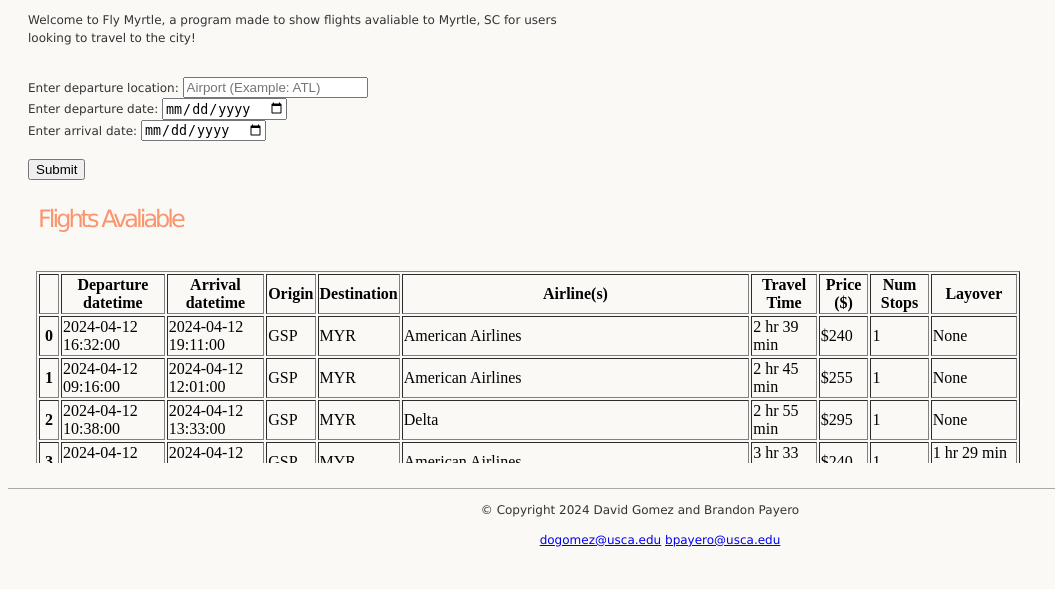
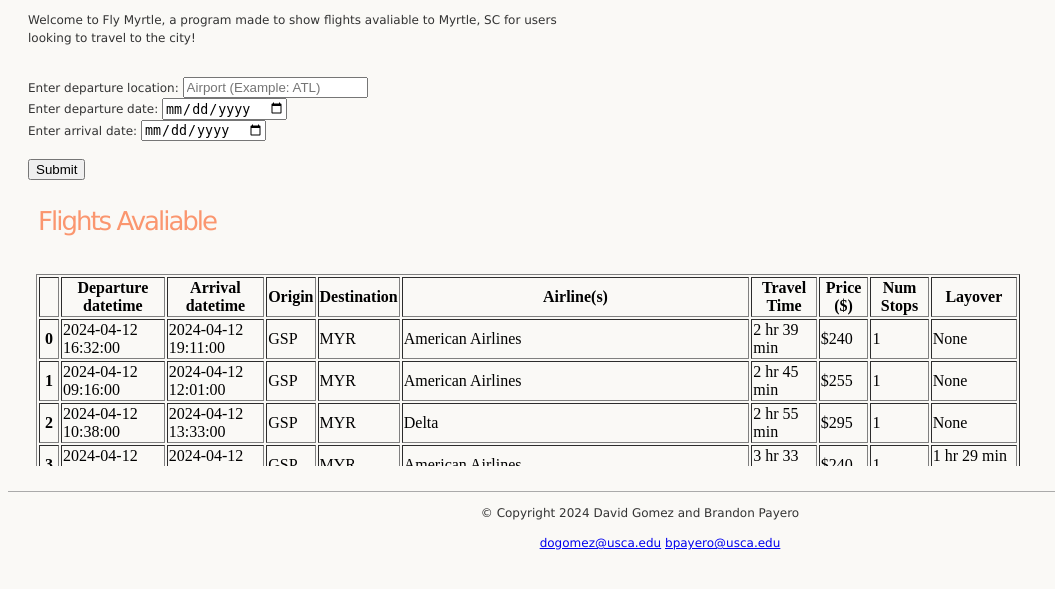
Before and after one commit to dogomez1413/Capstone-2024, a Flask app: page / in a window 1280 px wide. Shown: the part 140-729 px from the top of the page, without its empty margins (0-1055 px from the left). Run offline with Flask 3, Linux system fonts and the light colour scheme; some libraries are stand-ins or nearby versions.

Commit message:
added comments

```diff
--- a/python/static/styles.css
+++ b/python/static/styles.css
@@ -50,16 +50,16 @@ body {
     padding: 10px 20px;
 }
 
-.left {
+.content {
     width: 568px;
     float: left;
 
 }
 
-.left h2 {
+.content h2 {
     color: #fa966f;
-    font-size: 24px;
-    letter-spacing: -3px;
+    font-size: 26px;
+    letter-spacing: -2px;
     font-weight: 100;
     padding: 10px 0 15px 10px;
 }
@@ -73,7 +73,7 @@ body {
     margin-top: 20px;
 }
 
-.button {
+.links {
     font: bold 12px Arial;
     text-decoration: none;
     background-color: #2f422d;
--- a/python/templates/index.html
+++ b/python/templates/index.html
@@ -34,20 +34,20 @@
 			<br>
 		</div>
 
-		<div id="nav">
+		<div id="nav"> <!--Sample Navigation to be later tailored for client-->
 			<ul>
-				<li><a href=https://www.usca.edu class="button">USCA Main Website</a></li>
-				<li><a href=https://youtube.com class="button">Youtube</a></li>
-				<li><a href=https://twitter.com class="button">Twitter</a></li>
+				<li><a href=https://www.usca.edu class="links">USCA Main Website</a></li>
+				<li><a href=https://youtube.com class="links">Youtube</a></li>
+				<li><a href=https://twitter.com class="links">Twitter</a></li>
 			</ul>
 		</div>
 		<div id=body>
-			<div class="left">
+			<div class="content">
 				<p>Welcome to Fly Myrtle, a program made to show flights
 					avaliable to Myrtle, SC for users looking to
 					travel to the city!</p>
 				<br>
-
+				<!--Form for users to fill information to be analyzed by python code-->
 				<form method="POST">
 					<label for="airport">Enter departure location:</label>
 					<input type="text" id="airport" name="airport" placeholder="Airport (Example: ATL)" maxlength="3"
@@ -60,6 +60,7 @@
 					<input type="submit" id="submit name=" submit>
 				</form>
 
+				<!--Displays the output of the flight information for the user based off their entered information-->
 				<h2>Flights Avaliable</h2>
 				<object id="table" name="table" data="../static/Test_Data.html" height="200px" width="1000px"></object>
 			</div>
```
